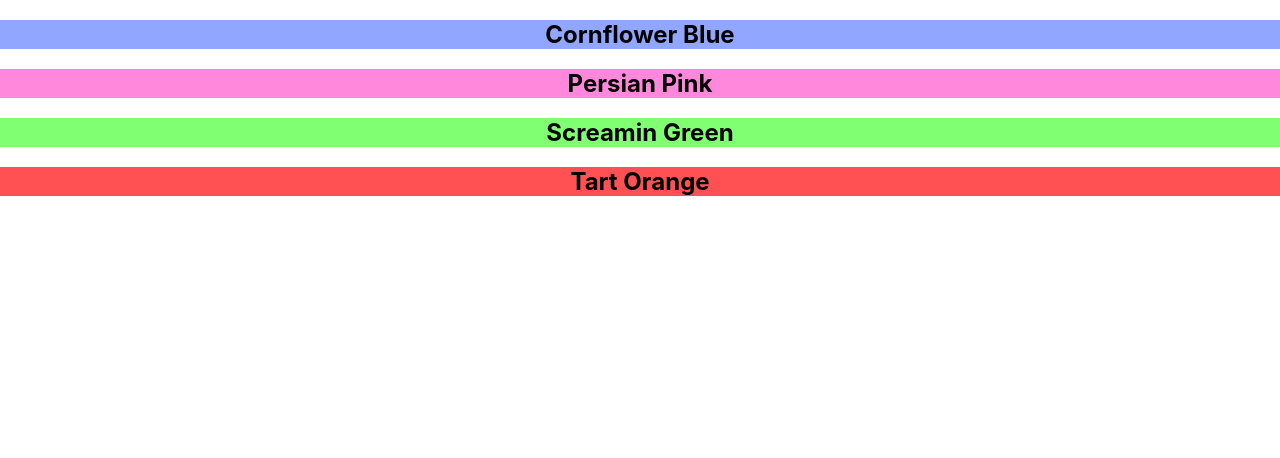
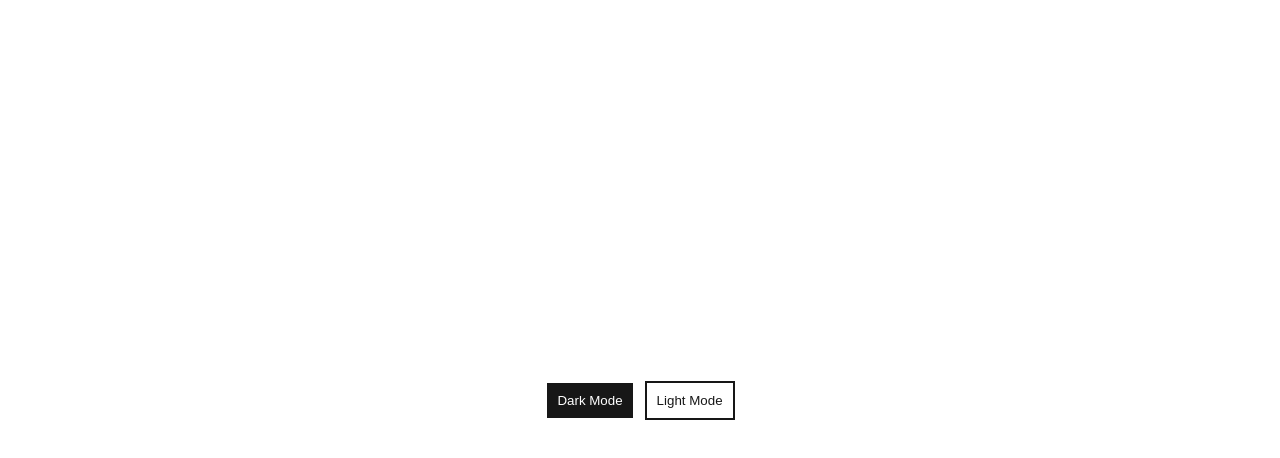
Before and after one commit to ZeljkoDe/linkedin-react-challenges, a React (Create React App) app: page / in a window 1280 px wide. Shown: the top 458 px of the page. Built offline with nearby package versions, Linux system fonts and the light colour scheme.

Commit message:
Dark Mode

```diff
--- /dev/null
+++ b/src/02-dark-mode/DarkMode.jsx
@@ -0,0 +1,22 @@
+import { useState } from 'react';
+
+export default function DarkMode() {
+	const [isDarkMode, setIsDarkMode] = useState(false);
+	const className = `${isDarkMode && 'dark-mode'} page`;
+	return (
+		<div className={className}>
+			<button
+				onClick={() => setIsDarkMode(true)}
+				className='dark-mode-button'
+			>
+				Dark Mode
+			</button>
+			<button
+				onClick={() => setIsDarkMode(false)}
+				className='light-mode-button'
+			>
+				Light Mode
+			</button>
+		</div>
+	);
+}
--- a/src/App.js
+++ b/src/App.js
@@ -1,10 +1,10 @@
-import ColorRenderer from './01-color-renderer/ColorRenderer';
+import DarkMode from './02-dark-mode/DarkMode';
 import './App.css';
 
 export default function App() {
 	return (
 		<div className='App'>
-			<ColorRenderer />
+			<DarkMode />
 		</div>
 	);
 }
--- a/src/index.css
+++ b/src/index.css
@@ -11,3 +11,38 @@
   font-family: source-code-pro, Menlo, Monaco, Consolas, 'Courier New',
     monospace;
 }
+
+.page {
+  height: 100vh;
+  width: 100vw;
+  display: flex;
+  align-items: center;
+  justify-content: center;
+}
+
+.dark-mode {
+  background-color: #171717;
+}
+
+button {
+  padding: 10px;
+  margin: 5px;
+  outline: none;
+}
+
+.dark-mode-button {
+  border: 2px solid white;
+  color: white;
+  background-color: #171717;
+}
+
+.light-mode-button {
+  border: 2px solid #171717;
+  color: #171717;
+  background-color: white;
+}
+
+body {
+  padding: 0px;
+  margin: 0px;
+}
```
